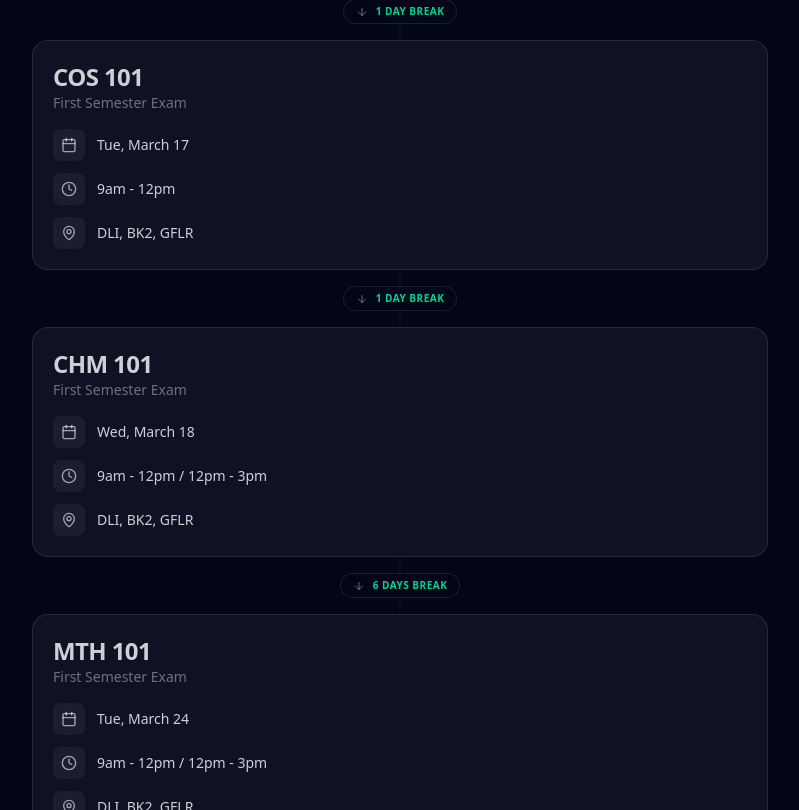
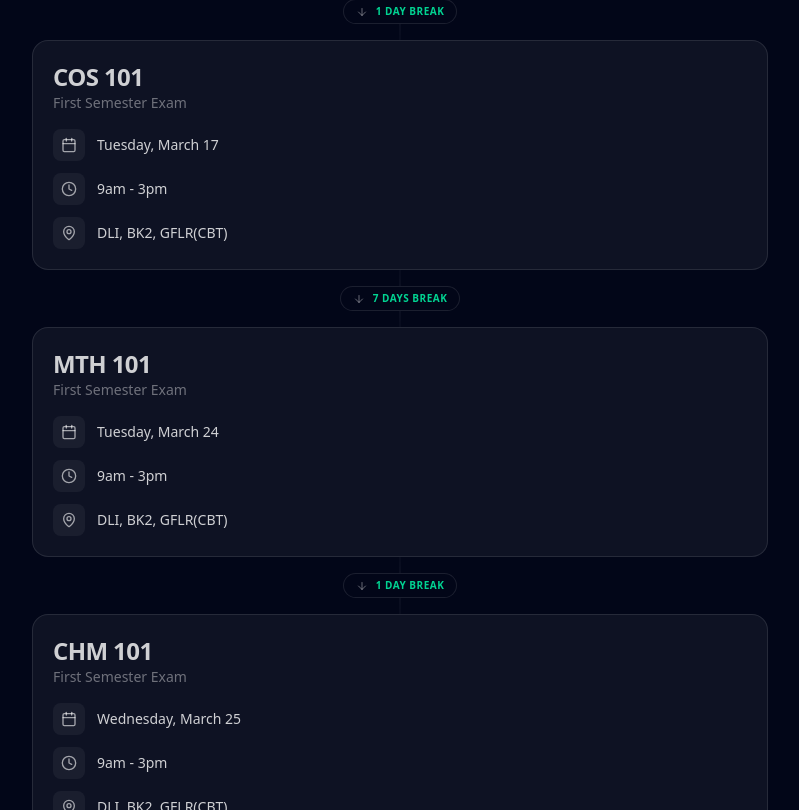
Before and after one commit to YastecHub/premed-hype-countdown, a React (Vite) app: page / in a window 1280 px wide. Shown: the part 1990-2800 px from the top of the page, without its empty margins (240-1039 px from the left). Built offline with nearby package versions, Linux system fonts and the light colour scheme.

Commit message:
feat: update exam data with consistent venue formatting and correct time ranges

```diff
--- a/src/data.ts
+++ b/src/data.ts
@@ -1,9 +1,9 @@
 export interface Exam {
   id: number;
   course: string;
-  date: string; // Display string
-  time: string; // Display string
-  timestamp: string; // ISO string for logic
+  date: string;
+  time: string;
+  timestamp: string;
   venue: string;
 }
 
@@ -14,63 +14,63 @@ export const EXAMS: Exam[] = [
     date: "Monday, March 2",
     time: "9am - 12pm",
     timestamp: "2026-03-02T09:00:00",
-    venue: "DLI, BK2, GFLR"
+    venue: "DLI, BK2, GFLR(CBT)"
   },
   {
     id: 2,
     course: "BIO 101",
     date: "Monday, March 9",
-    time: "9am - 12pm / 12pm - 3pm",
+    time: "9am - 3pm",
     timestamp: "2026-03-09T09:00:00",
-    venue: "DLI, BK2, GFLR"
+    venue: "DLI, BK2, GFLR(CBT)"
+  },
+  {
+    id: 4,
+    course: "ZOO 101",
+    date: "Tuesday, March 10",
+    time: "12pm - 3pm",
+    timestamp: "2026-03-10T12:00:00",
+    venue: "DLI, BK2, GFLR(CBT)"
   },
   {
     id: 3,
     course: "PHY 103",
-    date: "Wed, March 11",
+    date: "Wednesday, March 11",
     time: "9am - 12pm",
     timestamp: "2026-03-11T09:00:00",
-    venue: "DLI, BK2, GFLR"
-  },
-  {
-    id: 4,
-    course: "ZOO 101",
-    date: "Thursday, March 12",
-    time: "12pm - 3pm",
-    timestamp: "2026-03-12T12:00:00",
-    venue: "DLI, BK2, GFLR"
+    venue: "DLI, BK2, GFLR(CBT)"
   },
   {
     id: 5,
     course: "PHY 101",
     date: "Monday, March 16",
-    time: "9am - 12pm / 12pm - 3pm",
+    time: "9am - 3pm",
     timestamp: "2026-03-16T09:00:00",
-    venue: "DLI, BK2, GFLR"
+    venue: "DLI, BK2, GFLR(CBT)"
   },
   {
     id: 6,
     course: "COS 101",
-    date: "Tue, March 17",
-    time: "9am - 12pm",
+    date: "Tuesday, March 17",
+    time: "9am - 3pm",
     timestamp: "2026-03-17T09:00:00",
-    venue: "DLI, BK2, GFLR"
-  },
-  {
-    id: 7,
-    course: "CHM 101",
-    date: "Wed, March 18",
-    time: "9am - 12pm / 12pm - 3pm",
-    timestamp: "2026-03-18T09:00:00",
-    venue: "DLI, BK2, GFLR"
+    venue: "DLI, BK2, GFLR(CBT)"
   },
   {
     id: 8,
     course: "MTH 101",
-    date: "Tue, March 24",
-    time: "9am - 12pm / 12pm - 3pm",
+    date: "Tuesday, March 24",
+    time: "9am - 3pm",
     timestamp: "2026-03-24T09:00:00",
-    venue: "DLI, BK2, GFLR"
+    venue: "DLI, BK2, GFLR(CBT)"
+  },
+  {
+    id: 9,
+    course: "CHM 101",
+    date: "Wednesday, March 25",
+    time: "9am - 3pm",
+    timestamp: "2026-03-25T09:00:00",
+    venue: "DLI, BK2, GFLR(CBT)"
   }
 ];
 
```
